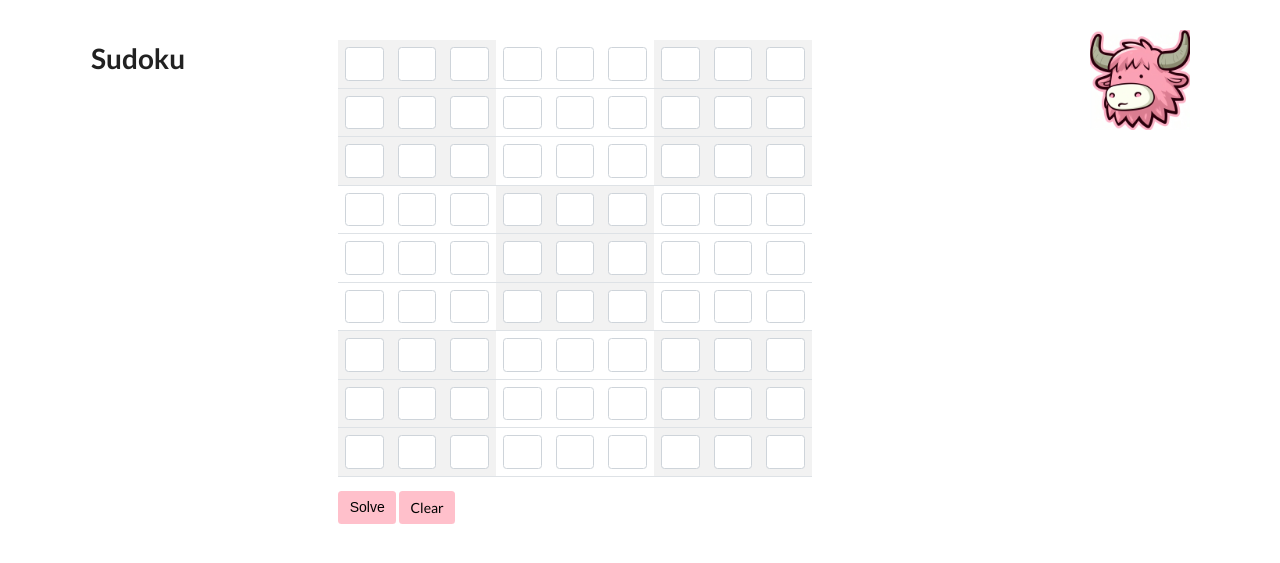
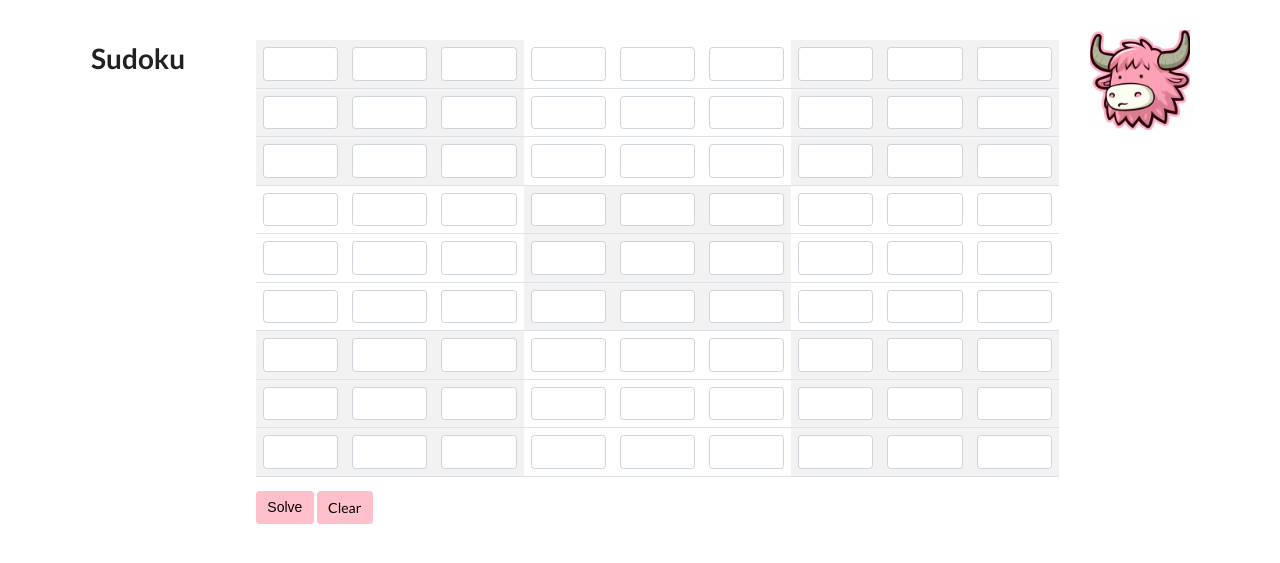
Before and after one commit to DarrenRobinson500/vercel_test, a Django app: page /sudoku in a window 1280 px wide. Shown: the part 48-611 px from the top of the page. Run offline with Django 4.2, Linux system fonts and the light colour scheme; some libraries are stand-ins or nearby versions.

Commit message:
Sudoku update

```diff
--- a/app/templates/sudoku.html
+++ b/app/templates/sudoku.html
@@ -7,10 +7,10 @@
 
 
          <div class="row">
-            <div class="col-sm-3">
+            <div class="col-sm-2">
             <h1>Sudoku</h1>
             </div>
-            <div class="col-sm-6">
+            <div class="col-sm-10">
                 <table class="table">
                     <tbody>
                         {% for row in puzzle.table %}
--- a/app/views.py
+++ b/app/views.py
@@ -12,7 +12,7 @@ import socket
 Event_Tuple = namedtuple('Event_Tuple', ['date', 'description'])
 Dog_Diary = namedtuple('Dog_Diary', ['date', 'bookings'])
 
-nav_bar_items = ["notes", "diary", "events", "quotes", "birthdays", "shopping", "wordle", "wordle_remaining", "word", "dogs", "dog_diary"]
+nav_bar_items = ["notes", "diary", "events", "quotes", "birthdays", "shopping", "wordle", "wordle_remaining", "word", "sudoku", "dogs", "dog_diary"]
 
 def home(request):
     if not request.user.is_authenticated: return redirect("login")
```
